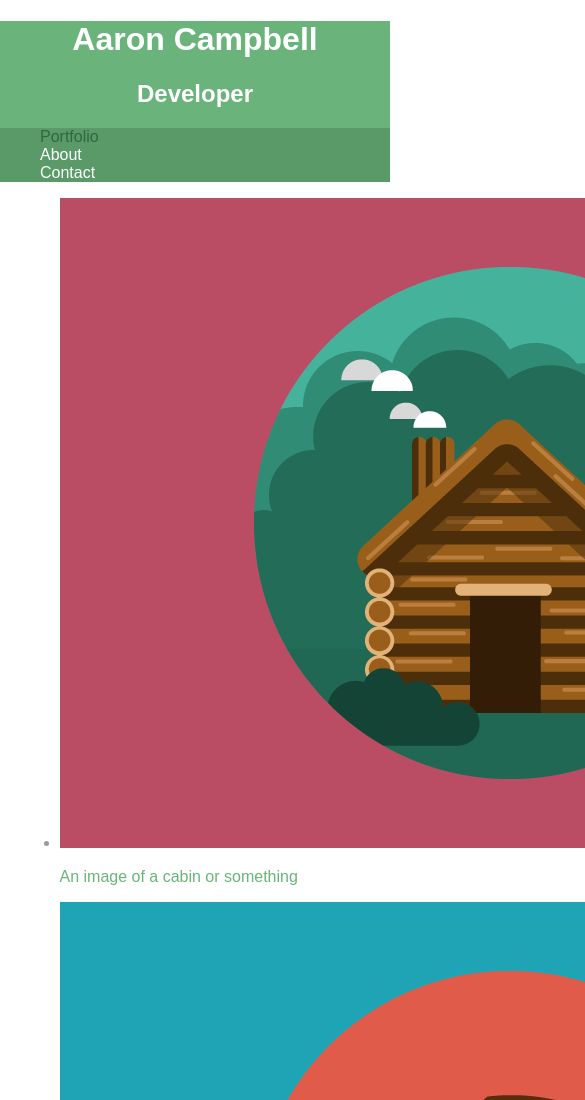
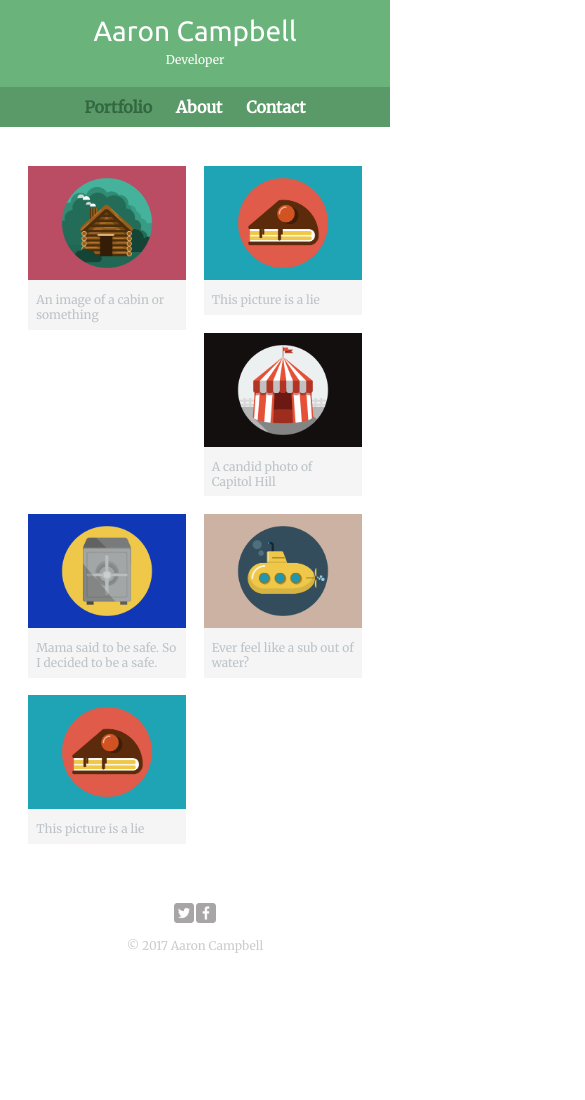
Before and after one commit to campbellaaron/TEKY1.5, a plain HTML site: page index.html in a window 390 px wide. Shown: the top 1100 px of the page, 585 px wide, since content can reach past the window. After the commit the page ends 965 px from the top, so only its background shows below. Drawn offline with Linux system fonts and the light colour scheme.

Commit message:
More Changes for basic Responsiveness

```diff
--- a/css/main.css
+++ b/css/main.css
@@ -1,6 +1,13 @@
-a {
-  text-decoration: none;
-  color: #6ab47b;
+/* IMPORTED FONTS */
+@import url('https://fonts.googleapis.com/css?family=Merriweather|Ubuntu&subset=cyrillic,cyrillic-ext,greek,greek-ext,latin-ext');
+
+
+/***********************************
+******** GENERAL *******************
+***********************************/
+
+body {
+  font-family: 'Merriweather', serif;
 }
 
 #wrapper {
@@ -9,33 +16,153 @@ a {
   padding: 0 5%;
 }
 
+a {
+  text-decoration: none;
+  color: #6ab47b;
+}
+
+img {
+  max-width: 100%;
+}
+
+
+
+/***********************************
+******** HEADING *******************
+***********************************/
+
+header {
+  float: left;
+  margin: 0 0 30px 0;
+  padding: 5px 0 0 0;
+  width: 100%;
+}
+
 #logo {
   text-align: center;
   margin: 0;
 }
 
+h1 {
+  font-family: 'Ubuntu', sans-serif;
+  margin: 15px 0px;
+  font-size: 1.75em;
+  font-weight: normal;
+  line-height: 0.8em;
+}
+
+h2 {
+  font-size: 0.75em;
+  margin: -5px 0 0;
+  font-weight: normal;
+}
+
+
+
+/***********************************
+******** NAVIGATION ****************
+***********************************/
+
+nav {
+  text-align: center;
+  padding: 10px 0;
+  margin: 20px 0 0;
+}
+
+nav ul {
+  list-style: none;
+  margin: 0 10px;
+  padding: 0;
+}
+
+nav li {
+  display: inline-block;
+}
+
+nav a {
+  font-weight: 800;
+  padding: 15px 10px;
+}
+
+
+/***********************************
+******** FOOTER *******************
+***********************************/
+
+footer {
+  font-size: 0.75em;
+  text-align: center;
+  clear: both;
+  padding-top: 50px;
+  color: #ccc;
+}
+
+.social-icon {
+  width: 20px;
+  height: 20px;
+}
+
+
+
+/***********************************
+******** PAGE PORTFOLIO ************
+***********************************/
+
+#gallery {
+  margin: 0;
+  padding: 0;
+  list-style: none;
+}
+
+#gallery li {
+  float: left;
+  width: 45%;
+  margin: 2.5%;
+  background-color: #f5f5f5;
+  color: #bdc3c7;
+}
+
+#gallery li a p {
+  margin: 0;
+  padding: 5%;
+  font-size: 0.75em;
+  color: #bdc3c7;
+}
+
+
+
+/***********************************
+******** COLORS *******************
+***********************************/
+
+/* site body */
+body {
+  background-color: #fff;
+  color: #999;
+}
+
+/* green header*/
 header {
   background: #6ab47b;
   border-color: #599a68;
 }
 
+/* nav background on mobile */
+nav {
+  background: #599a68;
+}
+
+/* logo text */
 h1, h2 {
   color: #fff;
 }
 
-nav {
-  background: #599a68;
-}
-
+/* nav link */
 nav a, nav a:visited {
   color: #fff;
 }
 
+/* selected nav link */
 nav a.selected, nav a:hover {
   color: #32673f;
 }
-
-body {
-  background-color: #fff;
-  color: #999;
-}
--- a/index.html
+++ b/index.html
@@ -24,7 +24,7 @@
   </header>
   <div id="wrapper">
     <section>
-      <ul>
+      <ul id="gallery">
         <li>
           <a href="img/portfolio/cabin.png">
             <img src="img/portfolio/cabin.png" alt="">
@@ -55,12 +55,18 @@
             <p>Ever feel like a sub out of water?</p>
           </a>
         </li>
+        <li>
+          <a href="img/portfolio/cake.png">
+            <img src="img/portfolio/cake.png" alt="">
+            <p>This picture is a lie</p>
+          </a>
+        </li>
       </ul>
     </section>
   </div>
   <footer>
-    <a href="https://twitter.com/darkmessiahnf"><img src="img/portfolio/twitter-wrap.png" alt="Twitter Logo"></a>
-    <a href="https://www.facebook.com/DarkMessiahNF"><img src="img/portfolio/facebook-wrap.png" alt="Facebook Logo"></a>
+    <a href="https://twitter.com/darkmessiahnf"><img src="img/portfolio/twitter-wrap.png" alt="Twitter Logo" class="social-icon"></a>
+    <a href="https://www.facebook.com/DarkMessiahNF"><img src="img/portfolio/facebook-wrap.png" alt="Facebook Logo" class="social-icon"></a>
     <p>&copy; 2017 Aaron Campbell</p>
   </footer>
 </body>
```
